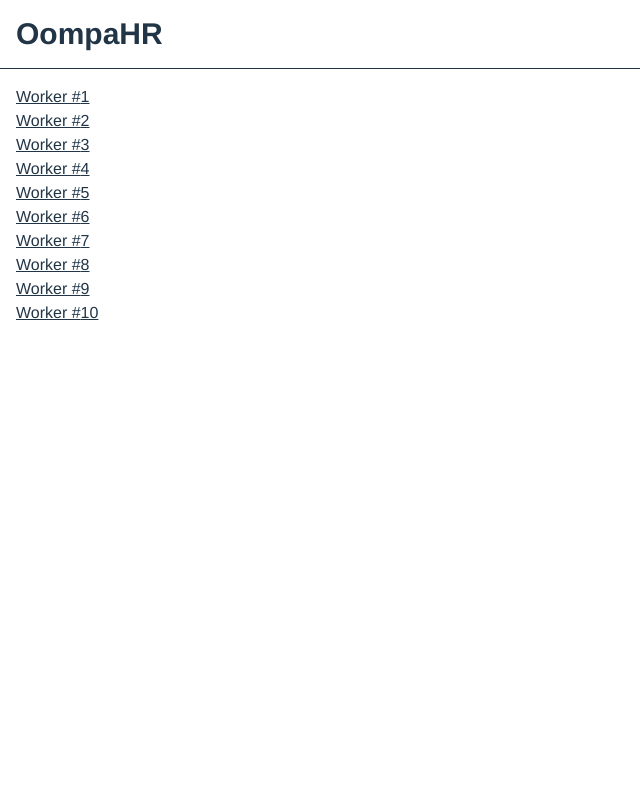
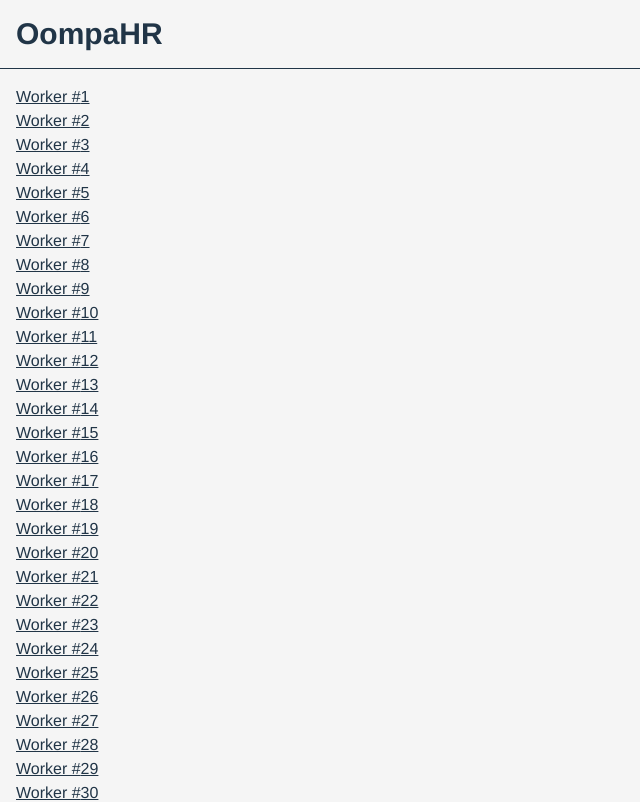
Before and after one commit to marcmarine/oompahr, a React (Vite) app: page / in a window 1280 px wide. Shown: the top 802 px of the page, without its empty margins (0-640 px from the left). Built offline with nearby package versions, Linux system fonts and the light colour scheme.

Commit message:
Optimize routing and layout styles

```diff
--- a/src/App.tsx
+++ b/src/App.tsx
@@ -6,7 +6,7 @@ import Worker from './components/Worker'
 export default function App() {
   return (
     <Routes>
-      <Route path={import.meta.env.BASE_URL} element={<Layout />}>
+      <Route path="/" element={<Layout />}>
         <Route index element={<Workers />} />
         <Route path=":id" element={<Worker />} />
       </Route>
--- a/src/components/Header.tsx
+++ b/src/components/Header.tsx
@@ -1,11 +1,20 @@
-import { NavLink } from 'react-router'
+import { useNavigate, useParams } from 'react-router'
 
 export default function Header() {
+  const navigate = useNavigate()
+  const params = useParams()
+
   return (
-    <header className="p-4 border-b">
-      <NavLink to={import.meta.env.BASE_URL}>
-        <h1 className="text-3xl font-black hover:underline">OompaHR</h1>
-      </NavLink>
+    <header className="p-4 border-b sticky top-0 bg-[var(--background-color)]">
+      <button
+        className="cursor-pointer hover:underline"
+        onClick={() => {
+          params.id ? navigate(-1) : navigate('/')
+        }}
+        type="button"
+      >
+        <h1 className="text-3xl font-black">OompaHR</h1>
+      </button>
     </header>
   )
 }
--- a/src/components/Workers.tsx
+++ b/src/components/Workers.tsx
@@ -2,16 +2,14 @@ import { NavLink } from 'react-router'
 
 export default function Workers() {
   return (
-    <div>
     <ul>
-        {[...Array(10).keys()].map((item) => (
+      {[...Array(100).keys()].map((item) => (
         <li key={item}>
-            <NavLink to={`${item + 1}`} className="underline">
+          <NavLink to={`/${item + 1}`} className="underline">
             Worker #{item + 1}
           </NavLink>
         </li>
       ))}
     </ul>
-    </div>
   )
 }
--- a/src/index.css
+++ b/src/index.css
@@ -1,11 +1,14 @@
 @import 'tailwindcss';
 
 :root {
+  --background-color: #242424;
+
+  color-scheme: light dark;
+
   font-family: Avenir, Helvetica, Arial, sans-serif;
 
-  color-scheme: light dark;
   color: rgba(255, 255, 255, 0.87);
-  background-color: #242424;
+  background-color: var(--background-color);
 
   font-synthesis: none;
   text-rendering: optimizeLegibility;
@@ -16,7 +19,8 @@
 
 @media (prefers-color-scheme: light) {
   :root {
+    --background-color: whitesmoke;
+
     color: #213547;
-    background-color: #ffffff;
   }
 }
--- a/src/main.tsx
+++ b/src/main.tsx
@@ -7,7 +7,7 @@ import './index.css'
 
 ReactDOM.createRoot(document.getElementById('root') as HTMLElement).render(
   <React.StrictMode>
-    <BrowserRouter>
+    <BrowserRouter basename={import.meta.env.BASE_URL}>
       <App />
     </BrowserRouter>
   </React.StrictMode>
```
Lines whose indentation alone changed are shown as unchanged.
